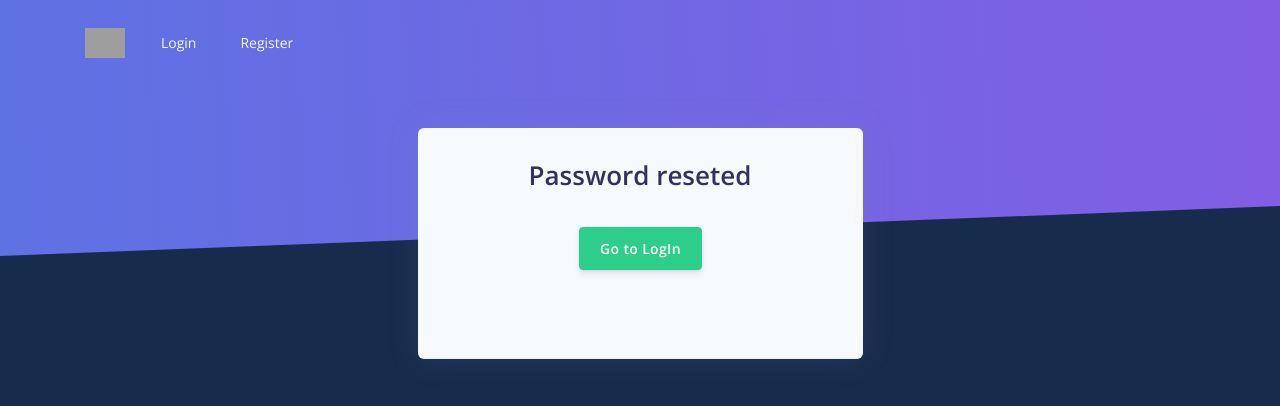
After one commit to AlexGrytsai/ProjectManegerSystem, a Django app: template templates/registration/password_reset_done.html in a window 1280 px wide. The commit adds this page. Shown: the top 406 px of the page. Run offline with Django 5.2, Linux system fonts and the light colour scheme; the template is opened without the code that fills it, so the values that code supplies are empty; some libraries are stand-ins or nearby versions; grey boxes are pictures that could not be loaded.

Commit message:
Created a page for reset password and add a link to reset password on login page

```diff
--- a/templates/registration/login.html
+++ b/templates/registration/login.html
@@ -46,6 +46,7 @@
                     </div>
                     <input class="form-control" placeholder="Password" type="password" name="password">
                   </div>
+                  <a href="{% url 'users:password_reset' %}" class="my-4"><small>Reset password</small></a>
                 </div>
                 <div class="custom-control custom-control-alternative custom-checkbox">
                   <input class="custom-control-input" id=" customCheckLogin" type="checkbox">
--- /dev/null
+++ b/templates/registration/password_reset_done.html
@@ -0,0 +1,30 @@
+{% extends 'layouts/base-fullscreen.html' %}
+{% load bootstrap4 %}
+{% load crispy_forms_filters %}
+
+{% block title %}Password reseted{% endblock %}
+{% block stylesheets %}{% endblock stylesheets %}
+{% block header_container %}{% endblock %}
+
+{% block content %}
+  <div class="container mt--8 pb-5">
+      <div class="row justify-content-center">
+        <div class="col-lg-5 col-md-7">
+          <div class="card bg-secondary border-0 mb-0">
+            <div class="card-header bg-transparent pb-5">
+              <div class="text-muted text-center mt-2 mb-3">
+                <h1>Password reseted</h1>
+                <div class="text-center">
+                  <a href="{% url 'users:profile' %}" class="btn btn-success my-4">
+                    Go to LogIn
+                  </a>
+                </div>
+              </div>
+          </div>
+          </div>
+        </div>
+      </div>
+    </div>
+{% endblock %}
+
+{% block javascripts %}{% endblock javascripts %}
```
Also changed, not shown: templates/registration/password_reset_form.html (added, +38 -0 lines).
